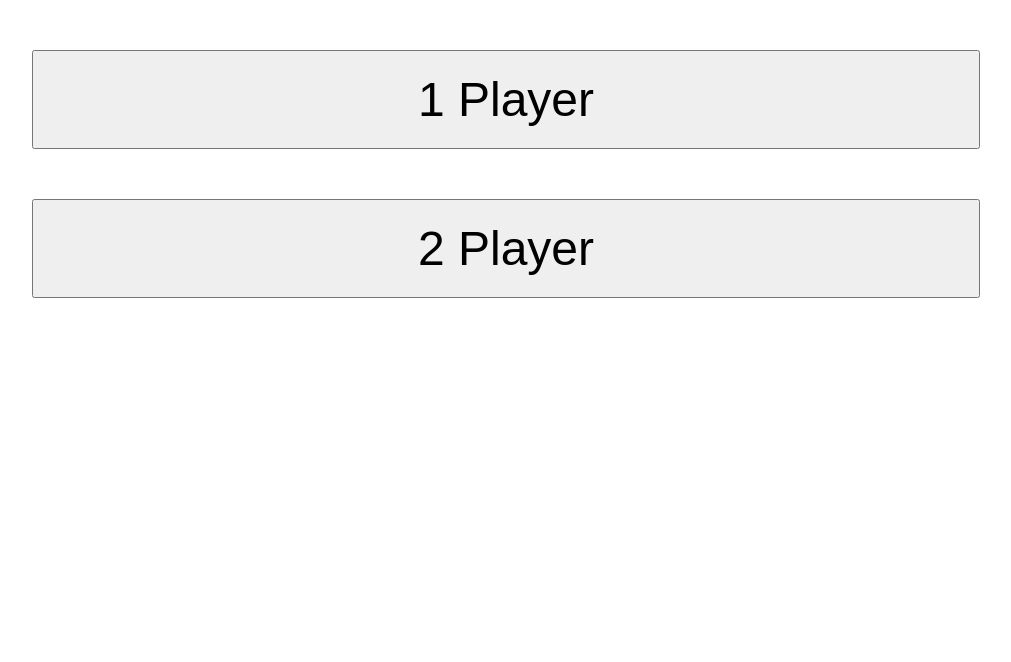
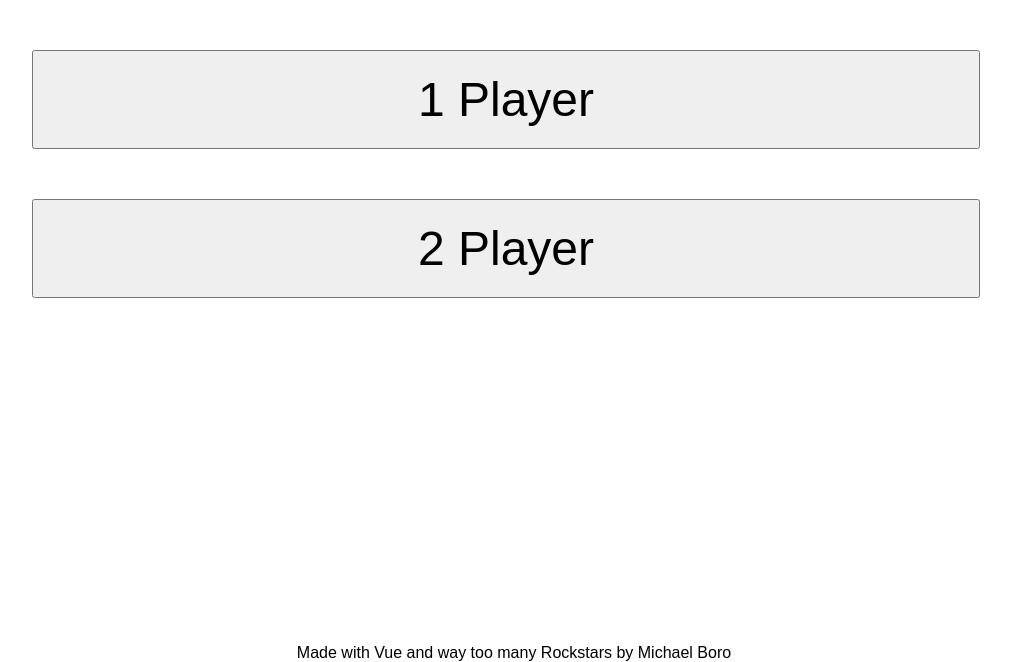
Before and after one commit to Hardytack/pokedex-quiz, a plain HTML site: page index.html in a window 1280 px wide. Shown: the part 138-800 px from the top of the page, without its empty margins (134-1145 px from the left). Drawn offline with nearby package versions, Linux system fonts and the light colour scheme; a web font is replaced by a local one.

Commit message:
Adding styling

```diff
--- a/categories.js
+++ b/categories.js
@@ -1 +1 @@
-const categories = ['Ashs Pokemon', 'Baby Pokemon', 'Boys Only', 'Brock and Misty', 'Champions Team', 'Elite Four Ace', 'Evil Leaders', 'Forest Dweller', 'Fossil Pokemon', 'Genderless', 'Gigantamax', 'Girls Only', 'Gym Leader Ace', 'Happiness Evolution', 'Legendary Pokemon', 'Legendary Trio', 'Mega Evolution', 'Regional Form', 'Route 1 Pokemon', 'Shadow Pokemon', 'Smash Ball', 'Starter Pokemon', 'Stone Evolution', 'Trade Evolution', 'Victory Road'];
+const categories = ['Ashs Pokemon', 'Baby Pokemon', 'Boys Only', 'Brock and Misty', 'Champions Team', 'Elite Four Ace', 'Evil Leaders', 'Forest Dweller', 'Fossil Pokemon', 'Genderless', 'Gigantamax', 'Girls Only', 'Gym Leader Ace', 'Happiness Evolution', 'Legendary Pokemon', 'Legendary Trio', 'Mega Evolution', 'Regional Form', 'Route 1', 'Shadow Pokemon', 'Smash Ball', 'Starter Pokemon', 'Stone Evolution', 'Trade Evolution', 'Victory Road'];
--- a/index.html
+++ b/index.html
@@ -48,6 +48,7 @@
             </div>
         </section>
     </div>
+    <footer>Made with Vue and way too many Rockstars by Michael Boro</footer>
 </body>
 
 </html>
--- a/style.css
+++ b/style.css
@@ -6,6 +6,17 @@
 
 .hideHelper {
     display: none !important;
+}
+
+/*---Footer-----*/
+footer {
+    position: fixed;
+    bottom: 0;
+    text-align: center;
+    width: 100%;
+    background: white;
+    z-index: 100;
+    padding-top: 5px;
 }
 
 /*---Loading Screen-----*/
```
